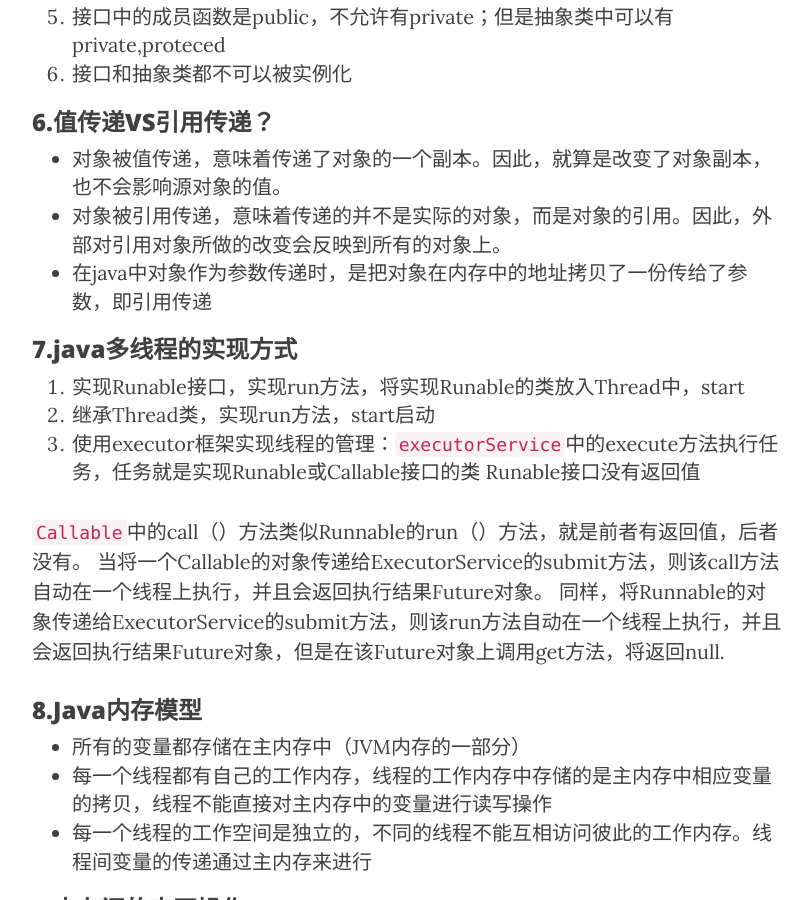
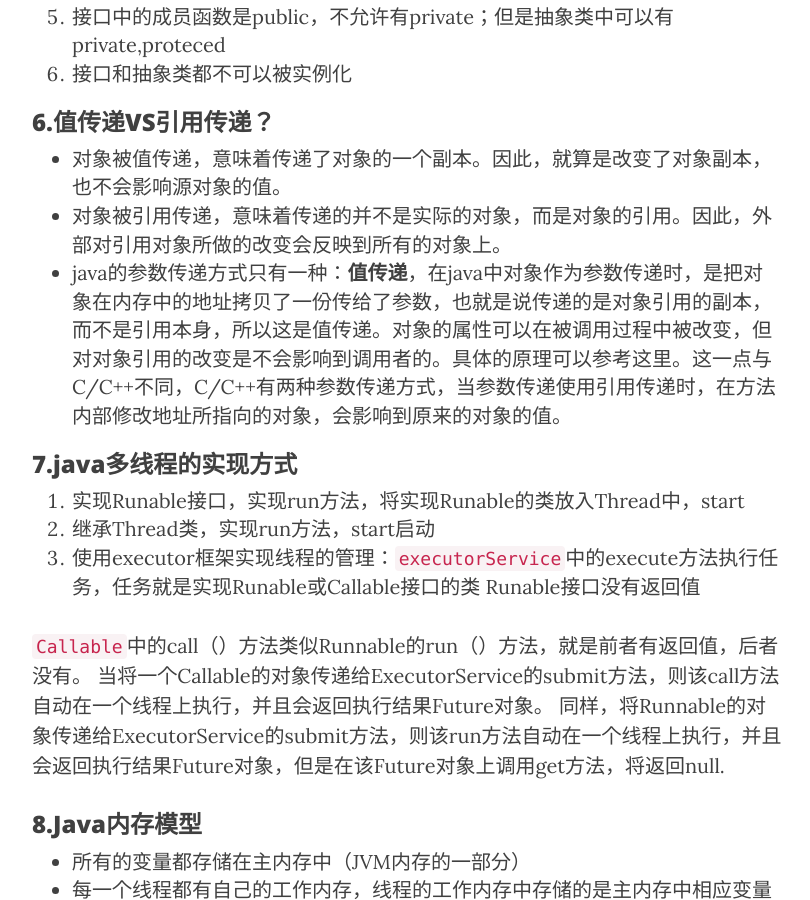
Before and after one commit to JayYangSS/JayYangSS.github.io, a Jekyll site: the page built from _posts/2016-02-23-Java-Interview.markdown, in a window 1280 px wide and 900 px high, scrolled down 2618 px. Shown: the whole window, without its empty margins (233-1043 px from the left). Built offline with Jekyll 4.4.1, drawn with Linux system fonts in a browser that asks for light colours; nearby versions of some CDN libraries; comment, search, counter and statistics services are not loaded.

Commit message:
the pass value of java

```diff
--- a/_posts/2016-02-23-Java-Interview.markdown
+++ b/_posts/2016-02-23-Java-Interview.markdown
@@ -75,7 +75,7 @@ final方法不能被子类覆盖
 
 * 对象被值传递，意味着传递了对象的一个副本。因此，就算是改变了对象副本，也不会影响源对象的值。
 * 对象被引用传递，意味着传递的并不是实际的对象，而是对象的引用。因此，外部对引用对象所做的改变会反映到所有的对象上。
-* 在java中对象作为参数传递时，是把对象在内存中的地址拷贝了一份传给了参数，即引用传递
+* java的参数传递方式只有一种：**值传递**，在java中对象作为参数传递时，是把对象在内存中的地址拷贝了一份传给了参数，也就是说传递的是对象引用的副本，而不是引用本身，所以这是值传递。对象的属性可以在被调用过程中被改变，但对对象引用的改变是不会影响到调用者的。具体的原理可以参考[这里](http://6924918.blog.51cto.com/6914918/1283761)。这一点与C/C++不同，C/C++有两种参数传递方式，当参数传递使用引用传递时，在方法内部修改地址所指向的对象，会影响到原来的对象的值。
 
 ### 7.java多线程的实现方式
 
```
